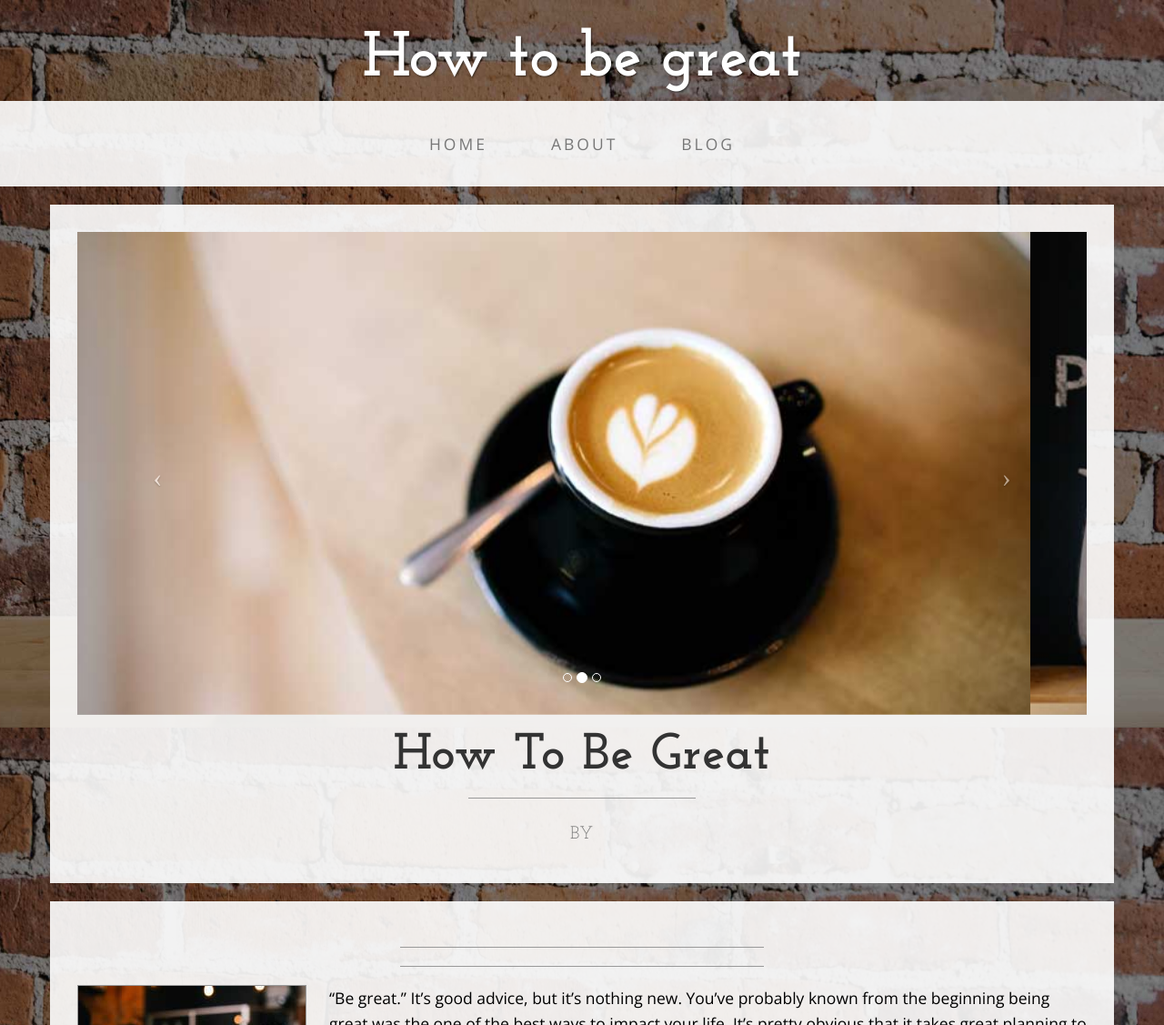
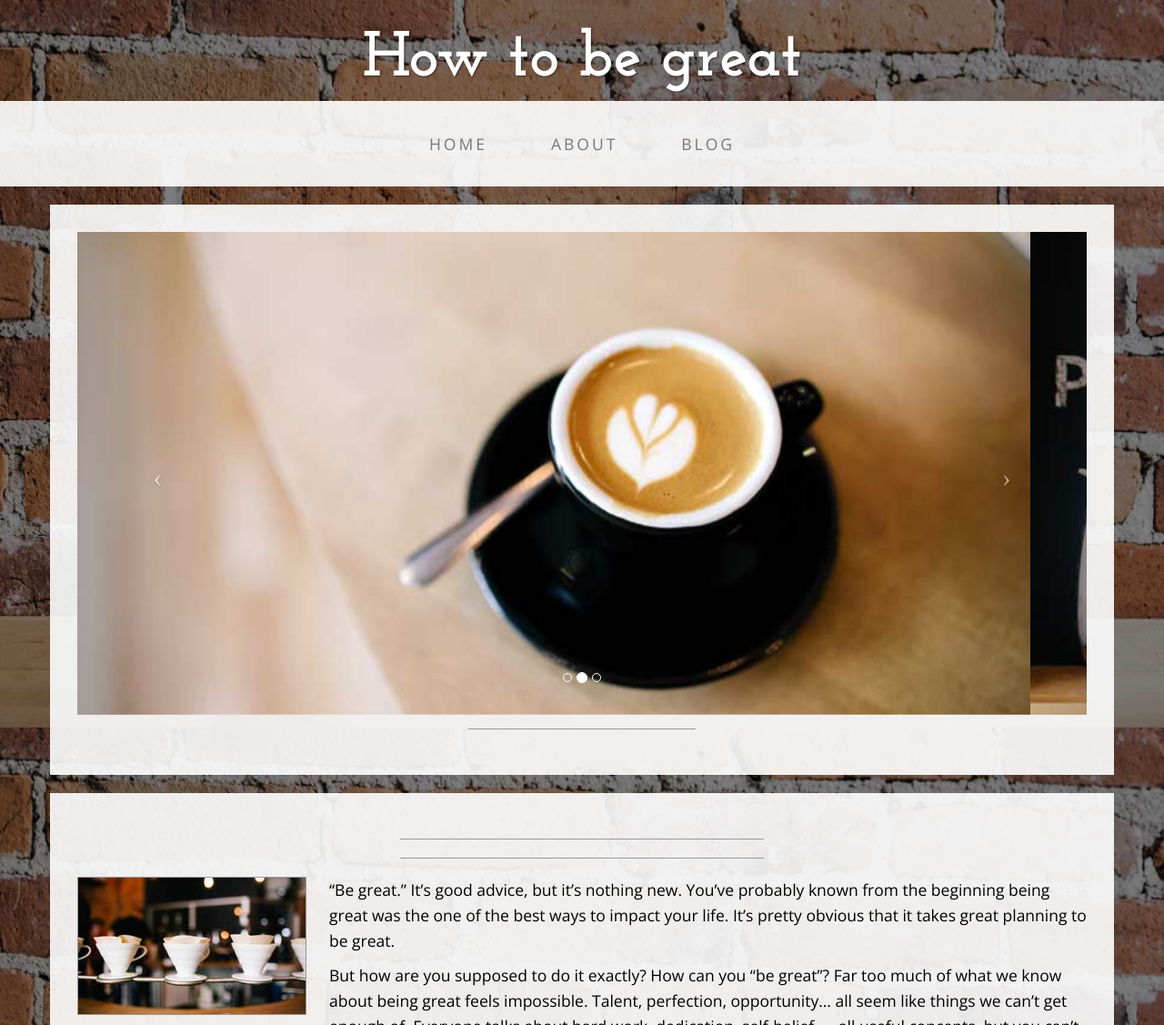
Before and after one commit to pauljohnrabang/proposal2.github.io, a plain HTML site: page index.html in a window 1280 px wide. Shown: the top 1127 px of the page at 91% size. Drawn offline with nearby package versions, Linux system fonts and the light colour scheme.

Commit message:
Update index.html

```diff
--- a/index.html
+++ b/index.html
@@ -107,10 +107,10 @@
                     <h2 class="brand-before">
 
                     </h2>
-                    <h1 class="brand-name">How to be great</h1>
+                    <h1 class="brand-name"></h1>
                     <hr class="tagline-divider">
                     <h2>
-                        <small>By
+                        <small>
                             <strong> </strong>
                         </small>
                     </h2>
```
